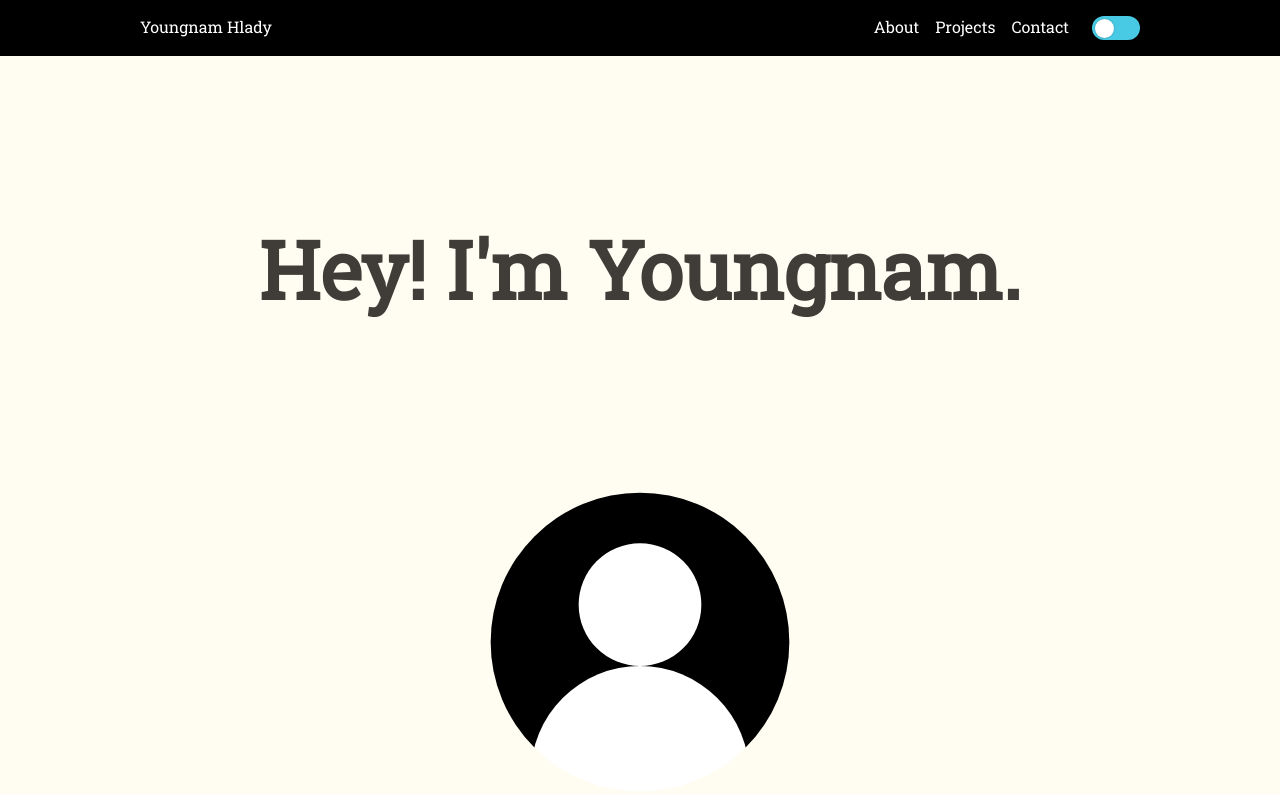
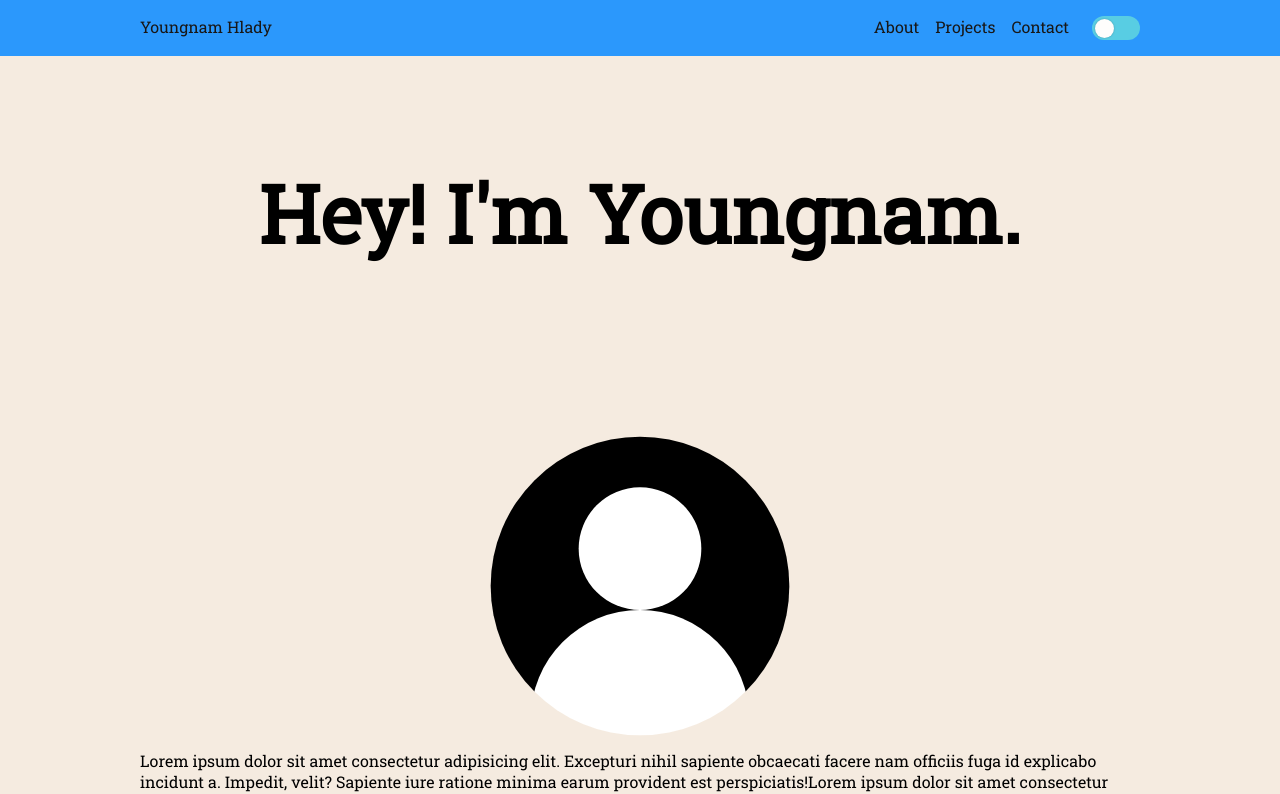
Before and after one commit to youngnamh/portfolio, a React (Vite) app: page / in a window 1280 px wide. Shown: the top 794 px of the page. Built offline with nearby package versions, Linux system fonts and the light colour scheme.

Commit message:
changed some color schemes around

```diff
--- a/src/App.tsx
+++ b/src/App.tsx
@@ -23,13 +23,13 @@ function App() {
 }
 
 const DARK_STYLES = {
-  background: "#403d39",
-  color: "#fffcf2",
+  background: "black",
+  color: "white",
 };
 
 const LIGHT_STYLES = {
-  background: "#fffcf2",
-  color: "#403d39",
+  background: "#f5ebe0",
+  color: "black",
 };
 
 export default App;
--- a/src/styles/content.css
+++ b/src/styles/content.css
@@ -59,10 +59,12 @@ h1 {
 
 .project-title {
   font-size: 3rem;
+  font-weight: bold;
 }
 
 .project-category {
   font-size: 1.5rem;
+  opacity: 0.7;
 }
 
 .project-demo {
--- a/src/styles/navbar.css
+++ b/src/styles/navbar.css
@@ -1,12 +1,15 @@
 .nav-border {
-  background-color: black;
+  position: fixed;
+  background-color: #168fff;
+  width: 100%;
   display: flex;
   justify-content: center;
+  opacity: 0.9;
 }
 
 .nav-container {
-  background-color: black;
-  color: white;
+  background-color: #168fff;
+  color: black;
   display: flex;
   justify-content: space-between;
   padding: 1rem;
```
